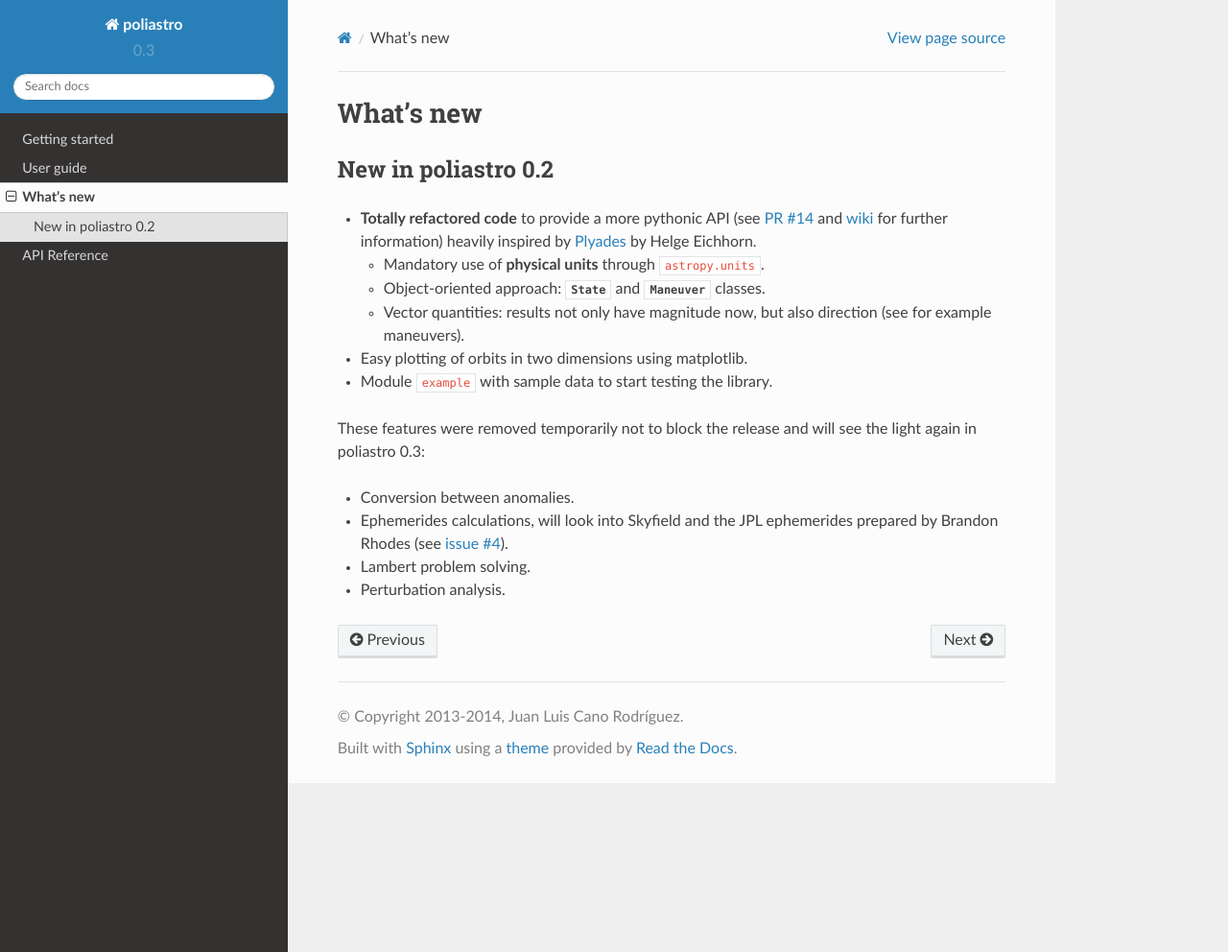
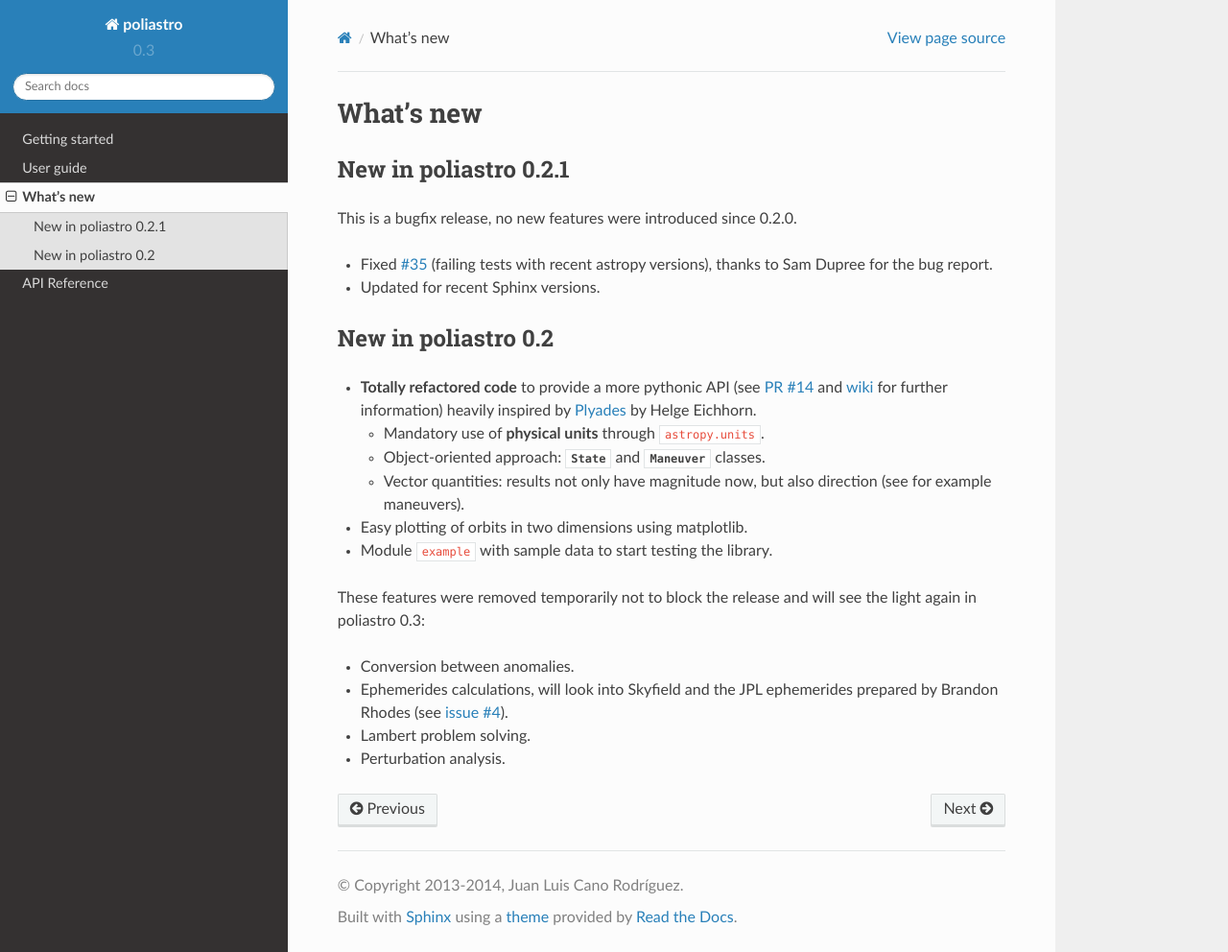
Before and after one commit to poliastro/poliastro, a Sphinx documentation site: the page built from docs/source/changelog.rst, in a window 1280 px wide and 992 px high. Shown: the whole window at 96% size. Built offline with Sphinx 7.4.7 and the Read the Docs theme 2.0.0, drawn with Linux system fonts in a browser that asks for light colours.

Commit message:
Backported release notes from v0.2.1

```diff
--- a/docs/source/changelog.rst
+++ b/docs/source/changelog.rst
@@ -1,5 +1,16 @@
 What's new
 ==========
+
+New in poliastro 0.2.1
+----------------------
+
+This is a bugfix release, no new features were introduced since 0.2.0.
+
+* Fixed `#35`_ (failing tests with recent astropy versions), thanks to
+  Sam Dupree for the bug report.
+* Updated for recent Sphinx versions.
+
+.. _`#35`: https://github.com/Pybonacci/poliastro/issues/35
 
 New in poliastro 0.2
 --------------------
```
